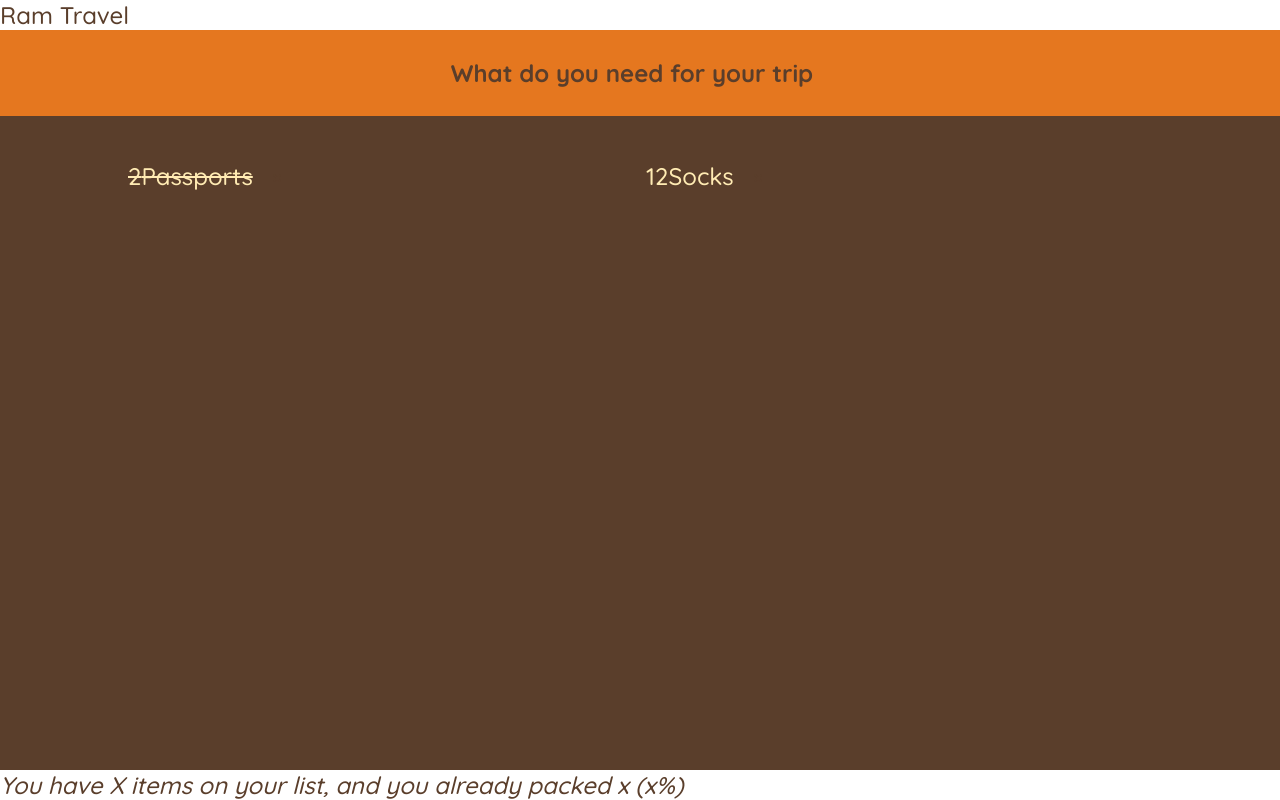
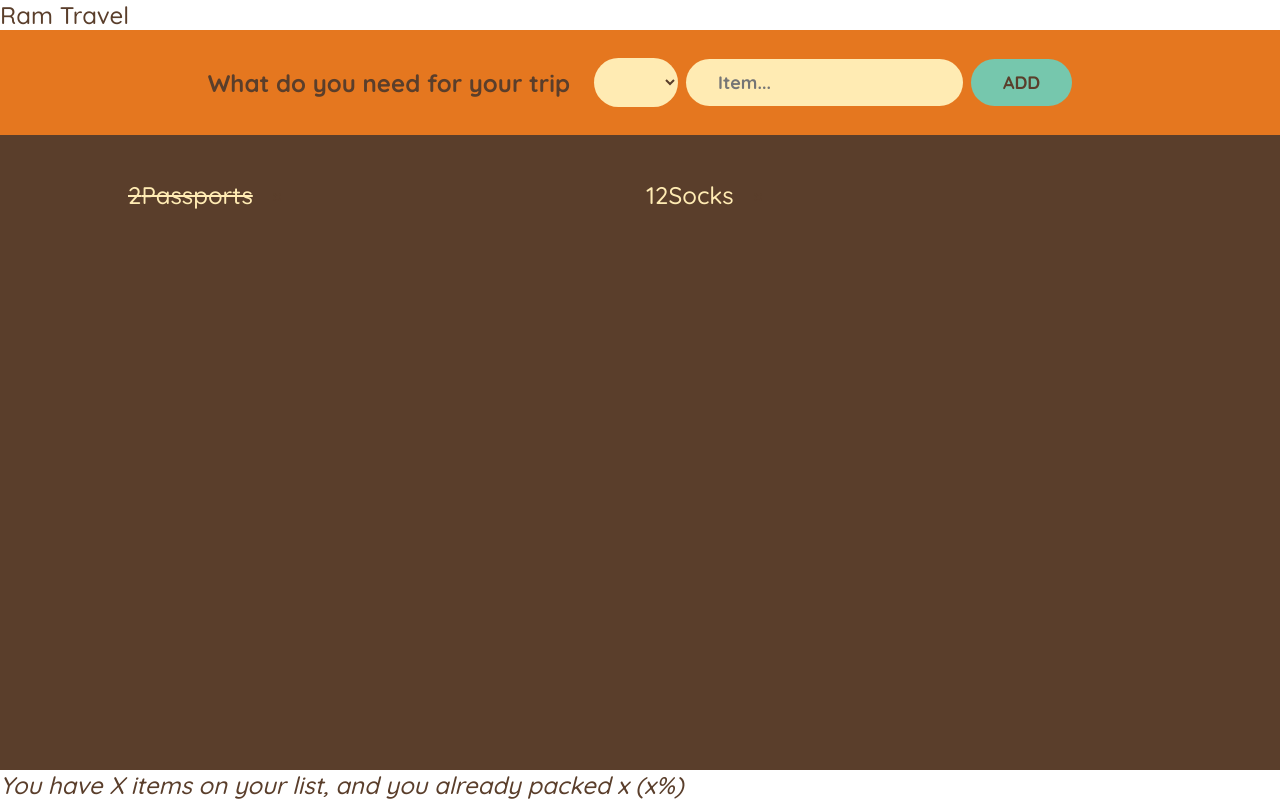
Before and after one commit to Federico-I/RamTravel, a React (Create React App) app: page / in a window 1280 px wide. Built offline with nearby package versions, Linux system fonts and the light colour scheme.

Commit message:
form-handleEvent

```diff
--- a/src/App.js
+++ b/src/App.js
@@ -21,10 +21,18 @@ function Logo() {
 };
 
 function Form() {
+
+  function handleSubmit() {}
+
   return(
-    <div className="add-form">
+    <form className="add-form" onSubmit={handleSubmit}>
       <h3>What do you need for your trip</h3>
-    </div>
+      <select>
+        {Array.from({ lenght: 20 }, (_, i) => i + 1).map((num)=> <option value={num} key={num}>{num}</option>)}
+      </select>
+      <input type="type" placeholder="Item..." />
+      <button>Add</button>
+    </form>
   )
 };
 
@@ -33,7 +41,7 @@ function PackingList() {
     <div className="list">
       <ul>
         {initialItems.map((item)=> (
-          <Item item={item} />
+          <Item item={item} key={item.id}/>
         ))}
       </ul>
     </div>
```
